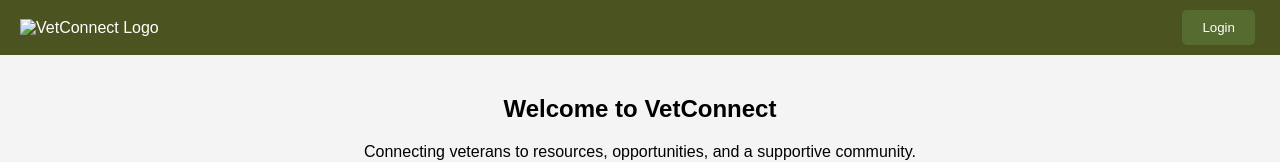
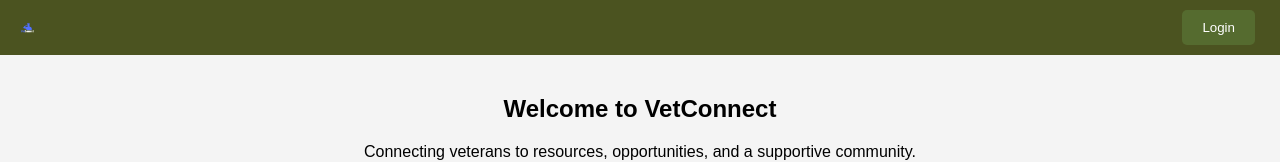
Before and after one commit to tanmay-a-sharma/vetConnect, a website: page views/landing.html in a window 1280 px wide. Shown: the top 162 px of the page. Drawn offline with Linux system fonts and the light colour scheme.

Commit message:
added image

```diff
--- a/public/css/styles.css
+++ b/public/css/styles.css
@@ -53,3 +53,7 @@ body {
     bottom: 0;
     width: 100%;
 }
+
+#logo-pic {
+    width: 15px;
+}
--- a/views/landing.html
+++ b/views/landing.html
@@ -11,7 +11,7 @@
 <body>
     <header class="main-header">
         <div class="logo">
-            <img src="logo.png" alt="VetConnect Logo">
+            <img src="../assets/logo.png" id='logo-pic' alt="Logo">
         </div>
         <div class="nav-buttons">
             <button>Login</button>
```
Also changed, not shown: assets/logo.png (added).
